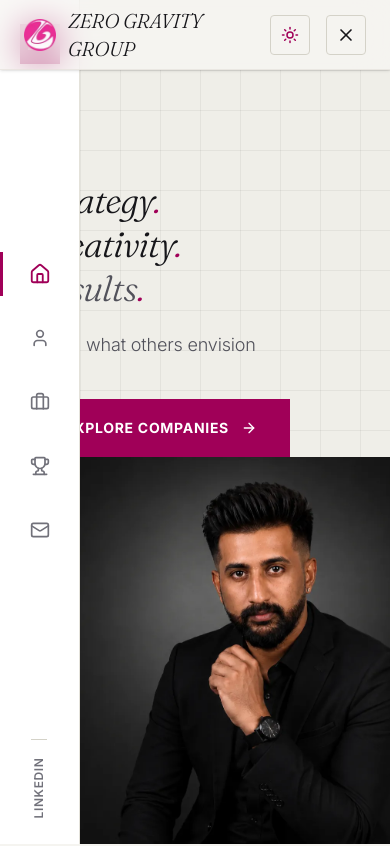
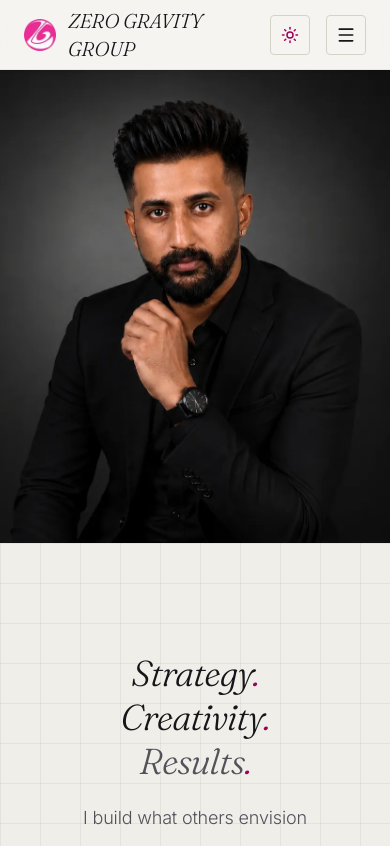
Before and after one commit to Yogeshthangm/zg-group, a React (Vite) app: page / in a window 390 px wide. Shown: the top 846 px of the page. Built offline with nearby package versions, Linux system fonts and the light colour scheme.

Commit message:
feat(ui): mobile continuous scroll, hero image-first and centered, fix bottom scroll

```diff
--- a/src/App.jsx
+++ b/src/App.jsx
@@ -100,6 +100,20 @@ const COMPANIES = [
 
 // Testimonials Data removed
 
+// True only when the panel can actually scroll further in `dir` (+1 = down, -1 = up).
+// Respects overflow-y, so non-scrolling panels (e.g. the hero, which is
+// overflow:hidden) page to the next section immediately instead of trapping the
+// gesture. Used by the desktop wheel navigation handler.
+function panelCanScroll(el, dir) {
+  if (!el) return false;
+  const oy = getComputedStyle(el).overflowY;
+  if (oy !== 'auto' && oy !== 'scroll') return false;
+  if (el.scrollHeight <= el.clientHeight + 1) return false;
+  return dir > 0
+    ? el.scrollTop + el.clientHeight < el.scrollHeight - 1
+    : el.scrollTop > 0;
+}
+
 export default function App() {
   // Navigation State — honor a ?section= deep-link on first load, else 'hero'.
   const initialSection = (() => {
@@ -117,8 +131,25 @@ export default function App() {
     isTransitioning: false
   });
 
-  // Interactive Component States
-  const [sidebarOpen, setSidebarOpen] = useState(true);
+  // Viewport mode. Mobile (<768px) is a normal continuous-scroll page with every
+  // section stacked; desktop keeps the paged, one-section-at-a-time split view.
+  const [isMobile, setIsMobile] = useState(() =>
+    typeof window !== 'undefined' ? window.innerWidth < 768 : false
+  );
+  useEffect(() => {
+    const onResize = () => setIsMobile(window.innerWidth < 768);
+    window.addEventListener('resize', onResize);
+    return () => window.removeEventListener('resize', onResize);
+  }, []);
+
+  // Interactive Component States.
+  // On mobile the sidebar starts tucked away so the page scrolls freely; the
+  // header menu button opens it for jumping straight to a section.
+  // On desktop (md+) it's always shown, so default it open there.
+  const [sidebarOpen, setSidebarOpen] = useState(() => {
+    if (typeof window !== 'undefined') return window.innerWidth >= 768;
+    return true;
+  });
   const [activeCompany, setActiveCompany] = useState(COMPANIES[0]);
   const [activeTab, setActiveTab] = useState('journey'); // For About page
   const [formSubmitted, setFormSubmitted] = useState(false);
@@ -174,6 +205,13 @@ export default function App() {
 
   // Transition controller
   const navigateTo = (targetId) => {
+    // Mobile: the whole page scrolls, so just smooth-scroll to the section.
+    if (isMobile) {
+      const el = document.getElementById(targetId);
+      if (el) el.scrollIntoView({ behavior: 'smooth', block: 'start' });
+      setActiveSection(targetId);
+      return;
+    }
     if (transitionState.isTransitioning || targetId === transitionState.active) return;
 
     setTransitionState({
@@ -225,17 +263,15 @@ export default function App() {
 
   useEffect(() => {
     const onWheel = (e) => {
+      // Desktop only — on mobile the page scrolls natively (continuous scroll).
+      if (window.innerWidth < 768) return;
       // Ignore tiny/horizontal scrolls (trackpad sideways gestures).
       if (Math.abs(e.deltaY) < 4 || Math.abs(e.deltaY) <= Math.abs(e.deltaX)) return;
 
       // Edge-aware: if the panel under the cursor can still scroll in this
       // direction, let it scroll internally instead of changing sections.
       const panel = e.target.closest ? e.target.closest('.panel-left, .panel-right') : null;
-      if (panel && panel.scrollHeight > panel.clientHeight + 1) {
-        const atTop = panel.scrollTop <= 0;
-        const atBottom = panel.scrollTop + panel.clientHeight >= panel.scrollHeight - 1;
-        if ((e.deltaY > 0 && !atBottom) || (e.deltaY < 0 && !atTop)) return;
-      }
+      if (panelCanScroll(panel, e.deltaY > 0 ? 1 : -1)) return;
 
       e.preventDefault();
 
@@ -255,8 +291,31 @@ export default function App() {
     };
   }, []);
 
-  // Check if a section should be rendered in the DOM
+  // ---- Mobile scroll-spy: highlight whichever section is centered in view ----
+  // Mobile scrolls the page like any normal website; this just keeps the menu's
+  // active state in sync as you scroll. Desktop uses the paged transition state.
+  useEffect(() => {
+    if (!isMobile) return;
+    const observer = new IntersectionObserver(
+      (entries) => {
+        entries.forEach((entry) => {
+          if (entry.isIntersecting) setActiveSection(entry.target.id);
+        });
+      },
+      { rootMargin: '-50% 0px -50% 0px', threshold: 0 }
+    );
+    SECTIONS.forEach((s) => {
+      const el = document.getElementById(s.id);
+      if (el) observer.observe(el);
+    });
+    return () => observer.disconnect();
+  }, [isMobile]);
+
+  // Check if a section should be rendered in the DOM. On mobile every section is
+  // rendered so the page scrolls through all of them; desktop renders only the
+  // active/transitioning ones for the paged experience.
   const shouldRender = (sectionId) => {
+    if (isMobile) return true;
     return (
       transitionState.active === sectionId ||
       transitionState.exiting === sectionId ||
@@ -368,7 +427,7 @@ export default function App() {
           <section id="hero" className={`section-container ${getSectionClass('hero')}`}>
             {/* Left Panel: Ramsay typography + editorial text */}
             <div className="panel-left split-transition flex flex-col justify-start pt-28 pb-12 px-8 md:px-20 lg:px-24 bg-panel bg-grid-pattern overflow-hidden">
-              <div className="max-w-xl my-auto">
+              <div className="max-w-xl my-auto text-center md:text-left">
                 {/* Staggered Serif Word Reveals (IvyPresto heading style) */}
                 <div className="mb-6 font-serif italic">
                   <div className="line-mask block text-4xl md:text-7xl lg:text-8xl tracking-tight text-ink mb-2 leading-none">
@@ -393,13 +452,13 @@ export default function App() {
                 <h1 className="sr-only">ZEROGRAVITY GROUP</h1>
 
                 {/* Supporting Text: Executive philosophy */}
-                <p className="text-ink-muted text-lg md:text-xl leading-relaxed mb-10 font-light max-w-lg animate-fade-in stagger-3">
+                <p className="text-ink-muted text-lg md:text-xl leading-relaxed mb-10 font-light max-w-lg mx-auto md:mx-0 animate-fade-in stagger-3">
                   I build what others envision
                 </p>
 
 
                 {/* CTA Buttons - Ramsay style play button and Divergent explore button */}
-                <div className="flex flex-wrap items-center gap-6 opacity-0 animate-fade-in stagger-4">
+                <div className="flex flex-wrap items-center justify-center md:justify-start gap-6 opacity-0 animate-fade-in stagger-4">
                   <button
                     onClick={() => navigateTo('companies')}
                     className="group flex items-center gap-3 bg-brand-red hover:bg-brand-red/90 text-on-accent font-outfit text-sm font-bold uppercase tracking-wider px-8 py-4.5 rounded-none transition-all duration-300 hover:shadow-lg hover:shadow-brand-red/20 border border-brand-red cursor-pointer"
@@ -412,7 +471,7 @@ export default function App() {
             </div>
 
             {/* Right Panel: Portrait matching Ramsay visual style */}
-            <div className="panel-right split-transition bg-panel-2 relative flex items-center justify-center overflow-hidden">
+            <div className="panel-right panel-media split-transition bg-panel-2 relative flex items-center justify-center overflow-hidden">
               {/* Executive Image (no overlay) */}
               <img
                 src={ajayHero}
@@ -434,7 +493,7 @@ export default function App() {
         {shouldRender('about') && (
           <section id="about" className={`section-container ${getSectionClass('about')}`}>
             {/* Left Panel: Profile Image */}
-            <div className="panel-left split-transition bg-panel relative flex items-center justify-center">
+            <div className="panel-left panel-media split-transition bg-panel relative flex items-center justify-center">
               <div className="absolute inset-0 bg-gradient-to-l from-vignette via-vignette/30 to-transparent z-10 hidden md:block"></div>
               <img
                 src="/md_about.jpg"
--- a/src/index.css
+++ b/src/index.css
@@ -350,3 +350,98 @@ h1, h2, h3, h4, .font-serif {
   overflow: hidden !important;
   overflow-y: hidden !important;
 }
+
+/* ===================================================================
+   Mobile (≤768px): normal continuous page scrolling.
+   The desktop design is a paged, one-section-at-a-time split screen.
+   On phones/tablets that's replaced by a regular scrolling page — every
+   section is rendered and stacked top-to-bottom, the menu jumps to a
+   section, and the header stays pinned. Desktop is left untouched.
+   =================================================================== */
+@media (max-width: 768px) {
+  /* Unlock page scrolling (overrides the desktop scroll-lock on body). */
+  html,
+  body {
+    overflow-x: hidden !important;
+    overflow-y: auto !important;
+    height: auto !important;
+    width: 100% !important;
+  }
+
+  #root,
+  main {
+    height: auto !important;
+    min-height: auto !important;
+    overflow: visible !important;
+  }
+
+  /* Pin the header so the logo + menu button stay reachable while scrolling. */
+  header {
+    position: fixed !important;
+  }
+
+  /* Offset the page below the fixed header so the hero image (now the first
+     thing on screen) isn't cropped underneath it. 70px == header height.
+     Bottom padding leaves room so the last section's form/button can always be
+     scrolled clear of the mobile browser's bottom toolbar (+ the home-bar safe
+     area on notched devices). */
+  body {
+    padding-top: 70px !important;
+    padding-bottom: calc(5rem + env(safe-area-inset-bottom, 0px)) !important;
+  }
+
+  /* Each section flows in the document instead of being absolutely stacked and
+     hidden — all rendered sections are visible, one after another. */
+  .section-container,
+  .section-container.state-active,
+  .section-container.state-entering,
+  .section-container.state-exiting {
+    position: static !important;
+    display: flex !important;
+    flex-direction: column !important;
+    width: 100% !important;
+    height: auto !important;
+    left: 0 !important;
+    top: 0 !important;
+    opacity: 1 !important;
+    overflow: visible !important;
+    scroll-margin-top: 84px; /* land below the fixed header on menu jumps */
+  }
+
+  /* Panels become plain stacked blocks: no paged transforms, natural height. */
+  .panel-left,
+  .panel-right {
+    width: 100% !important;
+    height: auto !important;
+    transform: none !important;
+    opacity: 1 !important;
+    overflow: visible !important;
+  }
+
+  /* Image panels carry their photo as an absolutely-positioned layer, so they
+     have no in-flow height — give them one so the picture is actually visible. */
+  .panel-media {
+    min-height: 56vh !important;
+    overflow: hidden !important;
+  }
+
+  /* The hero text panel is normally overflow:hidden for the paged view; let it
+     show its full content in the scroll flow (image panel keeps .panel-media). */
+  #hero .panel-left {
+    overflow: visible !important;
+    overflow-y: visible !important;
+  }
+
+  /* Hero on mobile: show the portrait first, then the text/CTA below it
+     (the image panel is later in the DOM, so reverse the stacking order). */
+  #hero {
+    flex-direction: column-reverse !important;
+  }
+
+  /* Center the portrait's subject on mobile — the photo is composed with the
+     man on the right with empty space at left, so nudge the crop rightward to
+     bring him into the middle of the frame. */
+  #hero .panel-media img {
+    object-position: 78% center !important;
+  }
+}
```
Also changed, not shown: 1 other file (tests, documents, lock files or other folders).
